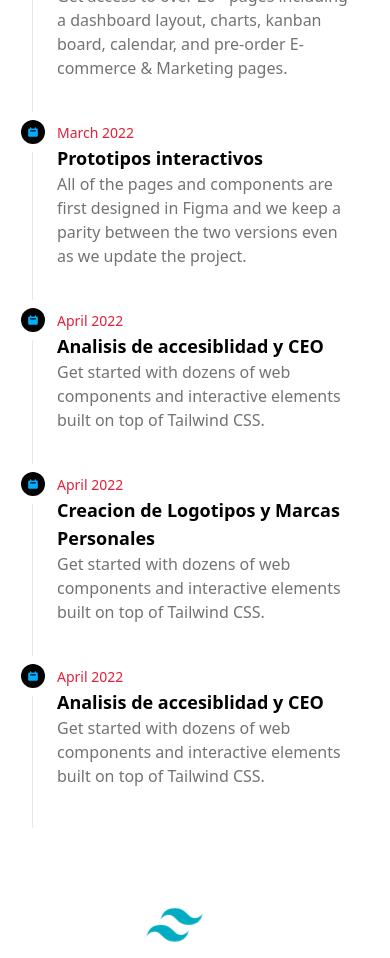
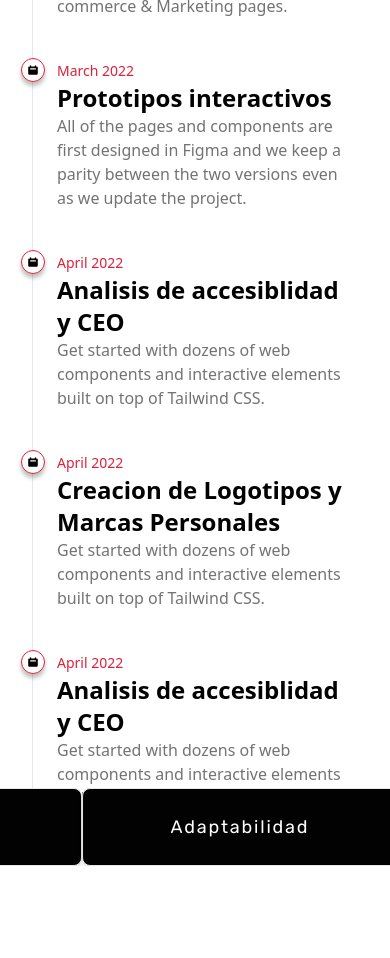
Before and after one commit to DeLaConcha232/Av-Skallet, a React (Vite) app: page / in a window 390 px wide. Shown: the part 1020-1978 px from the top of the page. Built offline with nearby package versions, Linux system fonts and the light colour scheme; a web font is replaced by a local one.

Commit message:
Creation of the Card and CardAuto components, modification of some styles, colors and size

```diff
--- a/src/App.css
+++ b/src/App.css
@@ -1,5 +1,18 @@
 
 
-#service{
-    /* background-image: linear-gradient(135deg, rgba(244, 244, 244,0.07) 0%, rgba(244, 244, 244,0.07) 12.5%,rgba(211, 211, 211,0.07) 12.5%, rgba(211, 211, 211,0.07) 25%,rgba(178, 178, 178,0.07) 25%, rgba(178, 178, 178,0.07) 37.5%,rgba(145, 145, 145,0.07) 37.5%, rgba(145, 145, 145,0.07) 50%,rgba(113, 113, 113,0.07) 50%, rgba(113, 113, 113,0.07) 62.5%,rgba(80, 80, 80,0.07) 62.5%, rgba(80, 80, 80,0.07) 75%,rgba(47, 47, 47,0.07) 75%, rgba(47, 47, 47,0.07) 87.5%,rgba(14, 14, 14,0.07) 87.5%, rgba(14, 14, 14,0.07) 100%),linear-gradient(45deg, rgba(236, 236, 236,0.07) 0%, rgba(236, 236, 236,0.07) 12.5%,rgba(210, 210, 210,0.07) 12.5%, rgba(210, 210, 210,0.07) 25%,rgba(183, 183, 183,0.07) 25%, rgba(183, 183, 183,0.07) 37.5%,rgba(157, 157, 157,0.07) 37.5%, rgba(157, 157, 157,0.07) 50%,rgba(130, 130, 130,0.07) 50%, rgba(130, 130, 130,0.07) 62.5%,rgba(104, 104, 104,0.07) 62.5%, rgba(104, 104, 104,0.07) 75%,rgba(77, 77, 77,0.07) 75%, rgba(77, 77, 77,0.07) 87.5%,rgba(51, 51, 51,0.07) 87.5%, rgba(51, 51, 51,0.07) 100%),linear-gradient(90deg, #ffffff,#ffffff); */
+.scroll-container{
+    animation: scroll 20s linear infinite;
 }
+
+@keyframes scroll {
+    0% {
+      transform: translateX(0);
+    }
+    100% {
+      transform: translateX(-100%);
+    }
+  }
+
+.scroll-containerCard::-webkit-scrollbar{
+  display: none;
+}
--- a/src/App.jsx
+++ b/src/App.jsx
@@ -3,8 +3,9 @@ import Navbar from './components/Navbar'
 import Dashboard from './pages/dashboard'
 import Services from './pages/services'
 import Projects from './pages/projects'
-import Workmetod from './pages/workmetod'
-import Forms from './pages/Footer'
+import Footer from './pages/Footer'
+import Card from './components/Card'
+import CardAuto from './components/CardAuto'
 
 // import Particles from './particles'
 
@@ -12,7 +13,7 @@ import Forms from './pages/Footer'
 function App() {
   return (
     <>
-      <main className='bg-background w-full h-full flex flex-col gap-10'>
+      <main className='bg-background w-full h-full flex flex-col '>
         {/* <article id='Navbar' className='flex justify-center items-center p-3'>
         </article> */}
         <article className='absolute w-full h-auto flex justify-center my-2'>
@@ -24,16 +25,31 @@ function App() {
         </article>
         <article id='service' className='flex justify-center items-center px-8 py-20 w-full h-screen mt-20 lg:mt-0'>
           <Services />
-          {/* <Particles className="mx-auto max-w-4xl" /> */}
+        </article>
+        <article className='flex overflow-hidden items-center whitespace-nowrap my-10 lg:my-0'>
+          <div className='flex scroll-container'>
+            <CardAuto title='Flexiblidad' />
+            <CardAuto title='Transparencia' />
+            <CardAuto title='Comunicacion' />
+            <CardAuto title='Adaptabilidad' />
+            <CardAuto title='Atencion Personalizada' />
+            <CardAuto title='Tecnologias actualizadas y recientes' />
+            <CardAuto title='metodologias de trabajo efectivas' />
+          </div>
         </article>
         <article className='flex justify-center items-center p-20 pb-20 w-full h-auto pt-60'>
           <Projects />
         </article>
-        <article className='flex justify-center items-center w-full h-screen lg:mt-32'>
-          <Workmetod />
+        <article className='flex overflow-x-auto my-20 scroll-containerCard mr-5'>
+          <div className='flex gap-10 p-10'>
+            <Card title='Formas de Pago' description='Tarjeta, Paypal, Credito, Debito' src='https://png.pngtree.com/png-clipart/20190927/ourmid/pngtree-business-payment-method-png-image_1747240.jpg' />
+            <Card title='Cotizaciones' description='loremlroemrejadaw' src='https://png.pngtree.com/png-clipart/20190927/ourmid/pngtree-business-payment-method-png-image_1747240.jpg' />
+            <Card title='Contacto' description='Whatsapp - Gmail - GitHub' src='https://png.pngtree.com/png-clipart/20190927/ourmid/pngtree-business-payment-method-png-image_1747240.jpg' />
+            <Card title='Contacto' description='Whatsapp - Gmail - GitHub' src='https://png.pngtree.com/png-clipart/20190927/ourmid/pngtree-business-payment-method-png-image_1747240.jpg' />
+          </div>
         </article>
         <article className=''>
-          <Forms />
+          <Footer />
         </article>
       </main>
     </>
--- /dev/null
+++ b/src/components/Card.jsx
@@ -0,0 +1,20 @@
+/* eslint-disable react/prop-types */
+
+import { Card } from "flowbite-react";
+
+
+export default function Component(props) {
+    return (
+        <Card className="max-w-lg flex-shrink-0 lg:w-3/4">
+            <div className="flex justify-center items-center">
+                <img src={props.src} alt="image 1" className="w-60 h-60 " />
+            </div>
+            <h5 className="text-2xl font-bold tracking-tight text-gray-900 dark:text-white">
+                {props.title}
+            </h5>
+            <p className="font-normal text-gray-700 dark:text-gray-400">
+                {props.description}
+            </p>
+        </Card >
+    );
+}
--- /dev/null
+++ b/src/components/CardAuto.jsx
@@ -0,0 +1,13 @@
+/* eslint-disable react/prop-types */
+
+import { Card } from "flowbite-react";
+
+export default function Component(props) {
+  return (
+    <Card horizontal className="flex-shrink-0 bg-primary">
+      <h5 className="text-lg font-Rubik text-background tracking-widest px-16">
+        {props.title}
+      </h5>
+    </Card>
+  );
+}
--- a/src/components/CarouselProjects.jsx
+++ b/src/components/CarouselProjects.jsx
@@ -21,7 +21,6 @@ export default function App() {
   return (
     <>
       <Swiper
-
         direction={'vertical'}
         spaceBetween={30}
         centeredSlides={true}
@@ -31,9 +30,9 @@ export default function App() {
           disableOnInteraction: false,
         }}
         speed={6000}
-        pagination={{
-          clickable: true,
-        }}
+        // pagination={{
+        //   clickable: false,
+        // }}
         modules={[Autoplay, Pagination, Navigation]}
         className="w-full h-full"
       >
@@ -63,7 +62,6 @@ export default function App() {
         <SwiperSlide className="text-center text-lg bg-white flex items-center justify-center">
           <img src={SheetFromForm} alt="" className='object-contain' />
         </SwiperSlide>
-
       </Swiper>
     </>
   );
--- a/src/pages/projects.jsx
+++ b/src/pages/projects.jsx
@@ -85,7 +85,7 @@ const CircleMenu = () => {
             {/* <button className="w-full text-buttons bg-backgroundSecond" onClick={() => handleRotate("right")}>⟳</button> */}
           </div>
         </div>
-        <section className="w-full h-96 flex justify-center items-center border border-collapse border-second p-4 shadow-2xl rounded-lg lg:w-full lg:h-80">
+        <section className="w-full h-96 flex justify-center items-center border border-collapse border-second p-4 shadow-2xl rounded-lg sm:mt-10">
           <CaoruselProjects />
         </section>
       </main>
--- a/src/pages/services.tsx
+++ b/src/pages/services.tsx
@@ -6,12 +6,12 @@ import '../styles/Services.css'
 
 export default function Component() {
   return (
-    <Timeline>
+    <Timeline className="w-full">
       <Timeline.Item>
         <Timeline.Point icon={HiCalendar}/>
         <Timeline.Content>
           <Timeline.Time className="text-buttons">February 2022</Timeline.Time>
-          <Timeline.Title className="text-primary">Diseño de interfaces responsive para Apps y Web Apps</Timeline.Title>
+          <Timeline.Title className="text-primary text-2xl">Diseño de interfaces responsive para Apps y Web Apps</Timeline.Title>
           <Timeline.Body className="text-second">
             Get access to over 20+ pages including a dashboard layout, charts, kanban board, calendar, and pre-order
             E-commerce & Marketing pages.
@@ -22,7 +22,7 @@ export default function Component() {
         <Timeline.Point icon={HiCalendar} />
         <Timeline.Content>
           <Timeline.Time className="text-buttons">March 2022</Timeline.Time>
-          <Timeline.Title className="text-primary">Prototipos interactivos</Timeline.Title>
+          <Timeline.Title className="text-primary text-2xl">Prototipos interactivos</Timeline.Title>
           <Timeline.Body className="text-second">
             All of the pages and components are first designed in Figma and we keep a parity between the two versions
             even as we update the project.
@@ -33,7 +33,7 @@ export default function Component() {
         <Timeline.Point icon={HiCalendar} />
         <Timeline.Content>
           <Timeline.Time className="text-buttons">April 2022</Timeline.Time>
-          <Timeline.Title className="text-primary">Analisis de accesiblidad y CEO</Timeline.Title>
+          <Timeline.Title className="text-primary text-2xl">Analisis de accesiblidad y CEO</Timeline.Title>
           <Timeline.Body className="text-second">
             Get started with dozens of web components and interactive elements built on top of Tailwind CSS.
           </Timeline.Body>
@@ -43,7 +43,7 @@ export default function Component() {
         <Timeline.Point icon={HiCalendar}/>
         <Timeline.Content >
           <Timeline.Time className="text-buttons">April 2022</Timeline.Time>
-          <Timeline.Title className="text-primary">Creacion de Logotipos y Marcas Personales</Timeline.Title>
+          <Timeline.Title className="text-primary text-2xl">Creacion de Logotipos y Marcas Personales</Timeline.Title>
           <Timeline.Body className="text-second">
             Get started with dozens of web components and interactive elements built on top of Tailwind CSS.
           </Timeline.Body>
@@ -53,7 +53,7 @@ export default function Component() {
         <Timeline.Point icon={HiCalendar}/>
         <Timeline.Content>
           <Timeline.Time className="text-buttons">April 2022</Timeline.Time>
-          <Timeline.Title className="text-primary">Analisis de accesiblidad y CEO</Timeline.Title>
+          <Timeline.Title className="text-primary text-2xl">Analisis de accesiblidad y CEO</Timeline.Title>
           <Timeline.Body className="text-second">
             Get started with dozens of web components and interactive elements built on top of Tailwind CSS.
           </Timeline.Body>
--- a/src/styles/Services.css
+++ b/src/styles/Services.css
@@ -1,7 +1,9 @@
 .bg-cyan-200{
-    background-color: #000000;
+    background-color: #FFFFFF;
+    border: 1px solid #E1213A;
+    box-shadow: 0px 4px 4px rgba(0, 0, 0, 0.25);
 }
 
 .text-cyan-600{
-    color: #00B0FF;
+    color: #020202;
 }
```
Also changed, not shown: src/pages/workmetod.jsx (deleted, +0 -16 lines).
